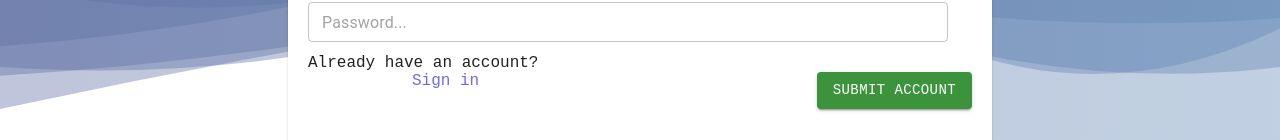
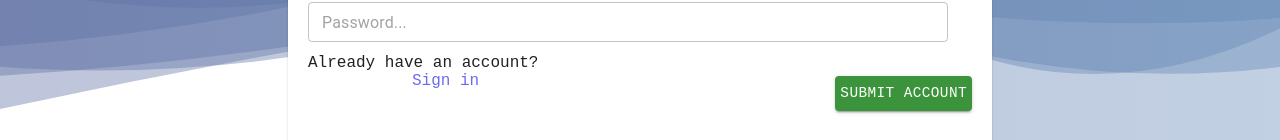
Before and after one commit to bryansantamaria/Todo-react-application20, a React (Create React App) app: page /create in a window 1280 px wide. Shown: the part 365-505 px from the top of the page. Built offline with nearby package versions, Linux system fonts and the light colour scheme; no server answers; sample sign-in values are in the browser's storage.

Commit message:
upd login and create page

```diff
--- a/src/pages/createAccount.jsx
+++ b/src/pages/createAccount.jsx
@@ -79,11 +79,11 @@ class CreateAccount extends Component {
 						<div>
 							<div className='margin-top'>
 								<span>Already have an account?</span> <br />
-								<a className='loginAnchor' href='/auth'>
+								<a className='loginAnchor' href='/'>
 									<span>Sign in</span>
 								</a>{' '}
 								<Button
-									className='btn-todoitem'
+									className='btn-Itemitem'
 									type='submit'
 									value='Create Account'
 									variant='contained'
```
